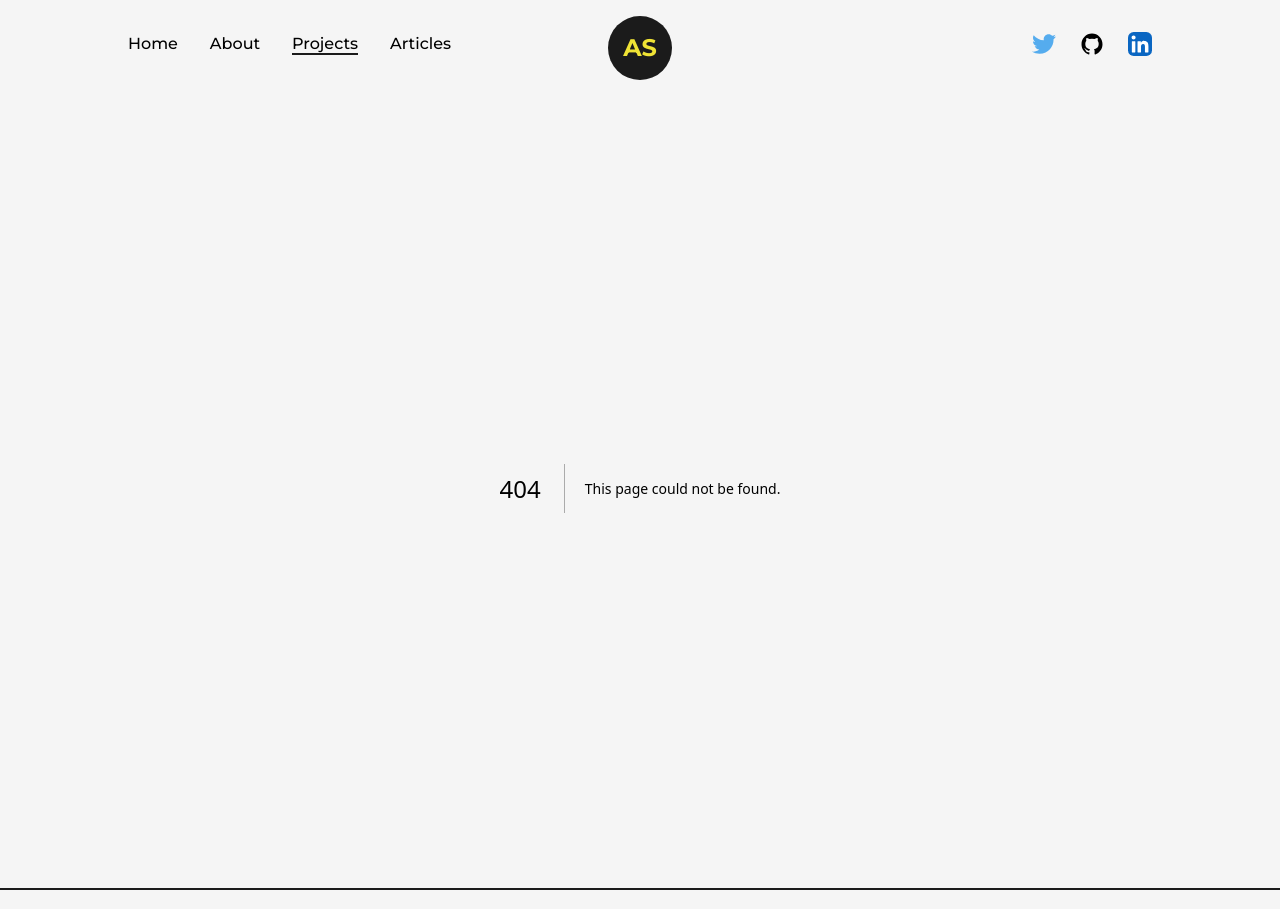
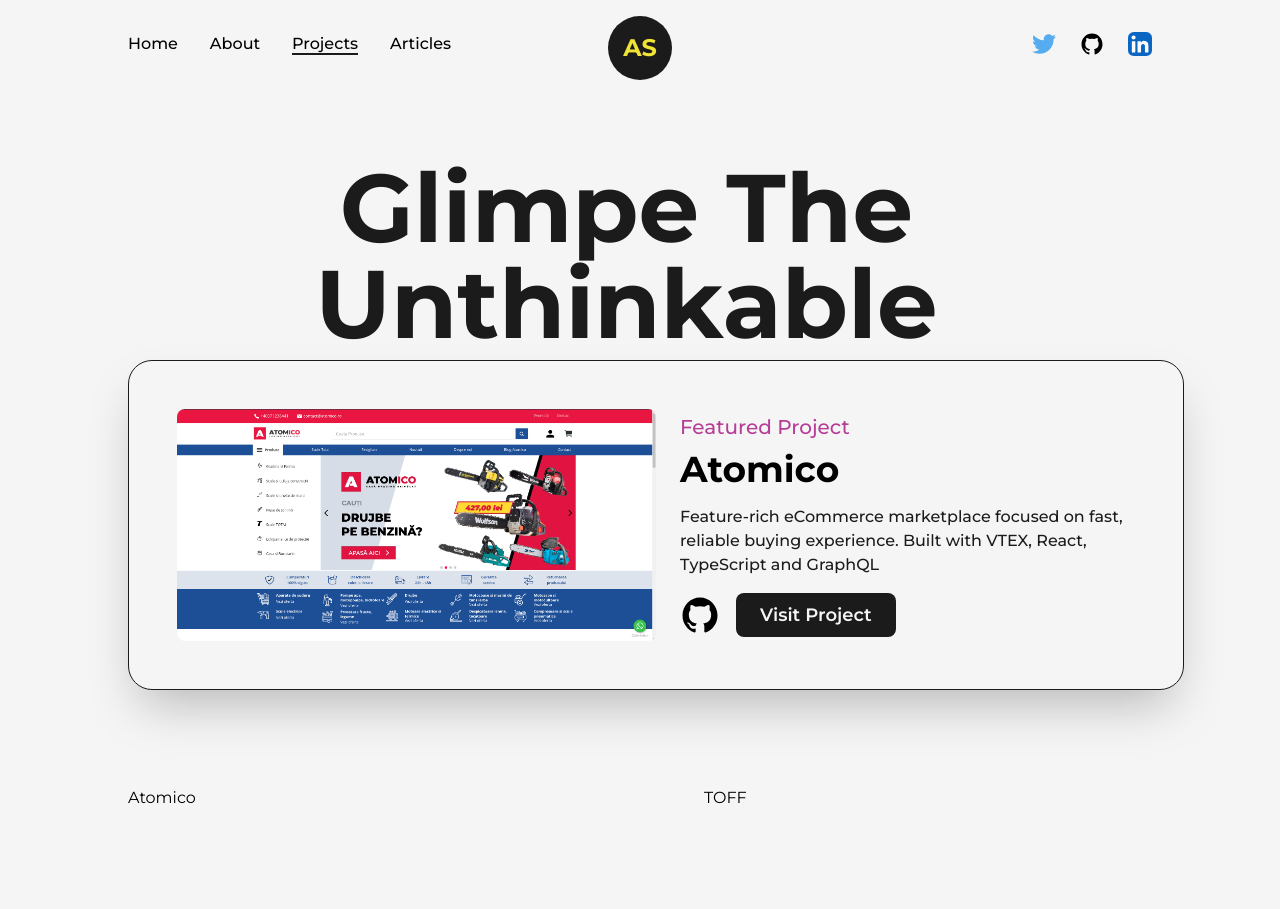
Before and after one commit to manticorevault/portfolio, a Next.js app: page /projects in a window 1280 px wide. Before the commit this address had no page. Shown: the top 909 px of the page. Built offline with nearby package versions, Linux system fonts and the light colour scheme.

Commit message:
Created the project page and the featured project card

```diff
--- /dev/null
+++ b/src/pages/projects.js
@@ -0,0 +1,111 @@
+import AnimatedText from '@/components/AnimatedText'
+import { GithubIcon } from '@/components/Icons'
+import Layout from '@/components/Layout'
+import Head from 'next/head'
+import Image from 'next/image'
+import Link from 'next/link'
+import React from 'react'
+import atomicoProject from "../../public/images/projects/atomico.png"
+
+const FeaturedProject = ({ type, title, summary, img, link, github }) => {
+
+    return (
+        <article className='w-full flex items-center justify-between
+                            rounded-3xl border border-solid border-dark
+                            bg-light shadow-2xl p-12
+        '>
+            <Link href={link} target="_blank"
+                className='w-1/2 cursor-pointer overflow-hidden rounded-lg'
+            >
+                <Image
+                    src={img}
+                    alt={title}
+                    className="w-full h-auto"
+                />
+            </Link>
+
+            <div className='w-1/2 flex flex-col items-start justify-between pl-6'>
+                <span className='text-primary font-medium text-xl'>
+                    { type }
+                </span>
+
+                <Link href={link} target="_blank" className='hover:underline underline-offset-2'>
+                    <h2 className='my-2 w-full text-left text-4xl font-bold'>
+                        { title }
+                    </h2>
+                </Link>
+                <p className='my-2 font-medium text-dark '>
+                    { summary }
+                </p>
+
+                <div className='mt-2 flex items-center'>
+                    <Link href={github} target="_blank" className='w-10'>
+                        <GithubIcon />
+                    </Link>
+
+                    <Link href={link} target="_blank"
+                        className='ml-4 rounded-lg bg-dark text-light p-2 px-6 text-lg font-semibold'
+                    >
+                        Visit Project
+                    </Link>
+                </div>
+            </div>
+        </article>
+    )
+}
+
+const projects = () => {
+  return (
+    <>
+        <Head>
+            <title>
+                Artur Serra | Project Page
+            </title>
+
+            <meta name="description" content="test description"/>
+        </Head>
+
+        <main className='w-full mb-16 flex flex-col items-center justify-center'>
+            <Layout className='pt-16'>
+                <AnimatedText text="Glimpe the unthinkable"/>
+
+                <div className='grid grid-cols-12 gap-24'>
+                    <div className='col-span-12'>
+                        <FeaturedProject
+
+                            title="Atomico"
+                            img={atomicoProject}
+                            summary="Feature-rich eCommerce marketplace focused on fast, reliable buying experience. Built with VTEX, React, TypeScript and GraphQL"
+                            link="https://www.atomico.ro"
+                            github="github.com/manticorevault"
+                            type="Featured Project"
+                        />
+                    </div>
+
+                    <div className='col-span-6'>
+                        Atomico
+                    </div>
+
+                    <div className='col-span-6'>
+                        TOFF
+                    </div>
+
+                    <div className='col-span-12'>
+                        TOFF
+                    </div>
+
+                    <div className='col-span-6'>
+                        Project 3
+                    </div>
+
+                    <div className='col-span-6'>
+                        Project 4
+                    </div>
+                </div>
+            </Layout>
+        </main>
+    </>
+  )
+}
+
+export default projects
```
Also changed, not shown: public/images/projects/atomico.png (added).
